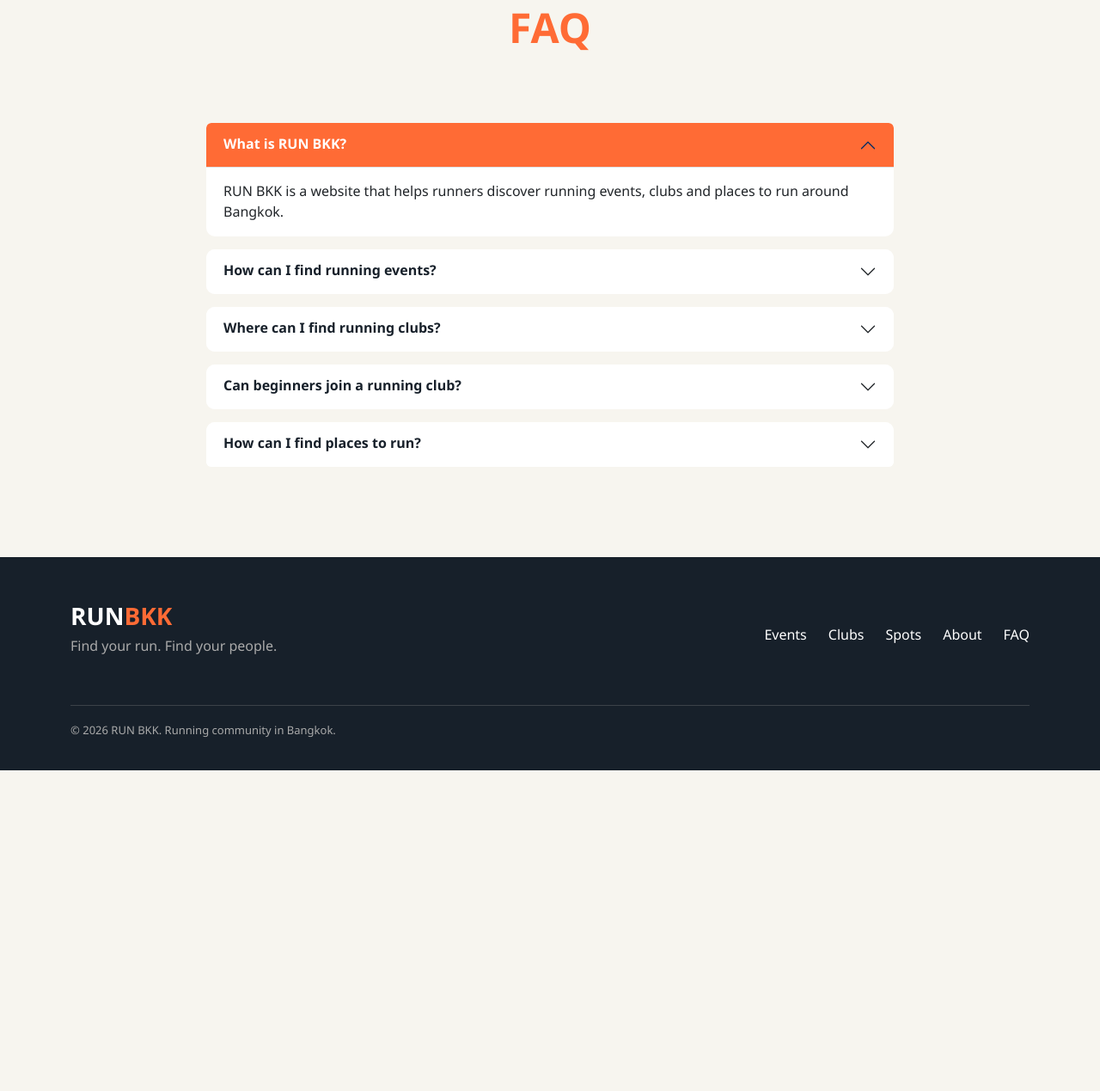
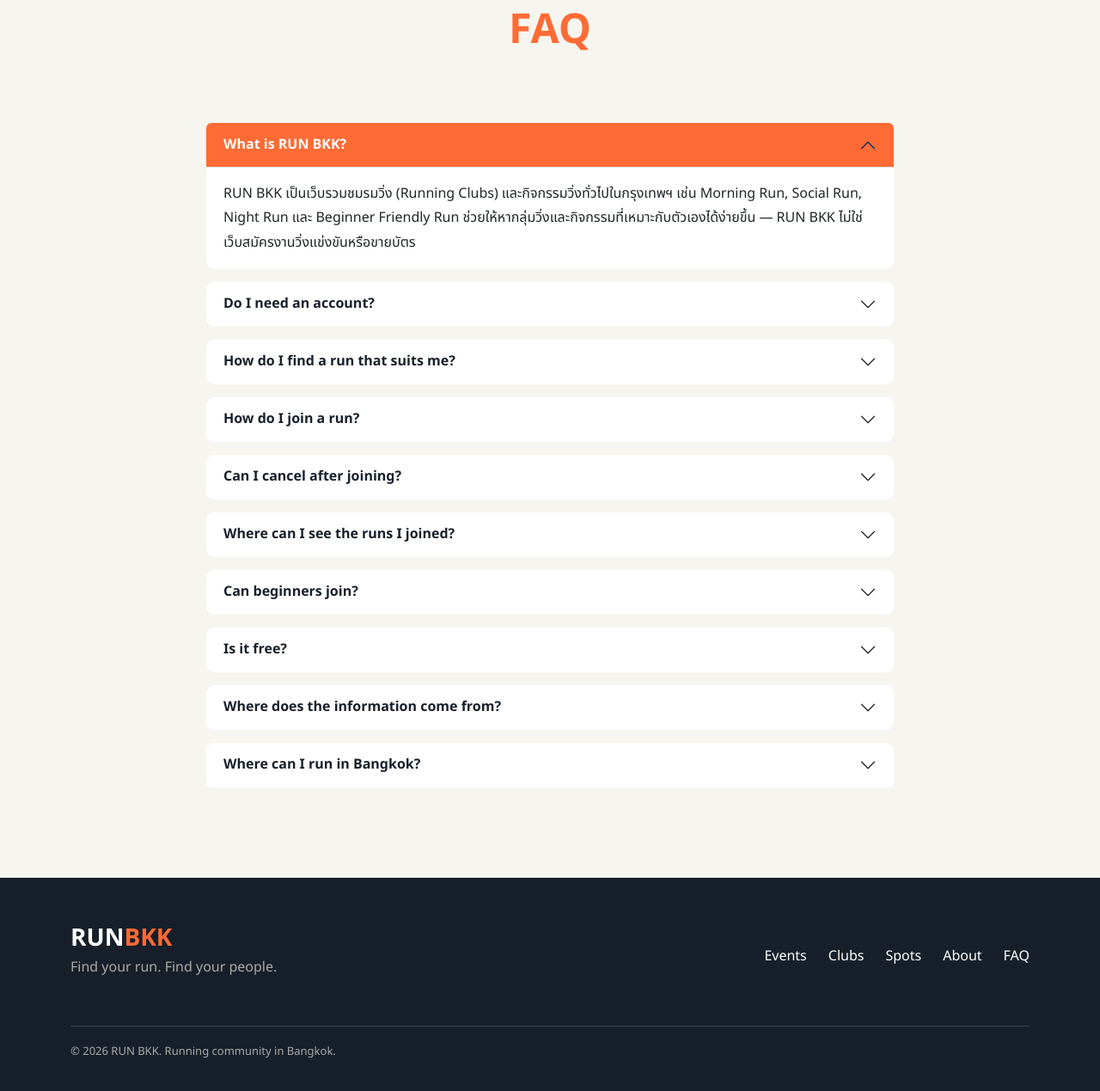
Before and after one commit to pakamonnoey/runclubver2, a Node server app: page /faq in a window 1280 px wide. Shown: the part 145-1414 px from the top of the page at 86% size. Before the commit the page ends 1041 px from the top, so only its background shows below. Run offline with Node 20, Linux system fonts and the light colour scheme.

Commit message:
Rewrite FAQ for current features (login, join/cancel, my runs, data source)
Co-Authored-By: Claude Opus 5.5 <noreply@anthropic.com>

```diff
--- a/public/style.css
+++ b/public/style.css
@@ -1345,3 +1345,14 @@ html {
     padding: 18px;
   }
 }
+
+/* FAQ: links and line height inside answers */
+
+.accordion-body {
+  line-height: 1.8;
+}
+
+.accordion-body a {
+  color: #ff6b35;
+  font-weight: bold;
+}
--- a/views/faq.ejs
+++ b/views/faq.ejs
@@ -1,4 +1,71 @@
 <%- include('partials/head', { title: 'FAQ | RUN BKK' }) %>
+
+<%
+  // คำถาม-คำตอบ: แก้/เพิ่มที่ array นี้ที่เดียว แล้วลูปด้านล่างสร้าง accordion ให้
+  // answer เป็นข้อความที่เราเขียนเอง (ไม่ใช่ข้อมูลจากผู้ใช้) จึงใส่ลิงก์ HTML ได้
+  // และแสดงแบบไม่ escape (แท็กขีดลบ) ด้านล่าง — ห้ามใช้วิธีนี้กับข้อมูลจากผู้ใช้/DB
+  const faqs = [
+    {
+      q: "What is RUN BKK?",
+      answer:
+        "RUN BKK เป็นเว็บรวมชมรมวิ่ง (Running Clubs) และกิจกรรมวิ่งทั่วไปในกรุงเทพฯ เช่น Morning Run, Social Run, Night Run และ Beginner Friendly Run " +
+        "ช่วยให้หากลุ่มวิ่งและกิจกรรมที่เหมาะกับตัวเองได้ง่ายขึ้น — RUN BKK ไม่ใช่เว็บสมัครงานวิ่งแข่งขันหรือขายบัตร",
+    },
+    {
+      q: "Do I need an account?",
+      answer:
+        "หน้า Home และ FAQ ดูได้เลย ส่วนหน้า Clubs, Events และการเข้าร่วมกิจกรรมต้อง " +
+        "<a href='/register'>สมัครสมาชิก</a> และ <a href='/login'>เข้าสู่ระบบ</a> ก่อน (สมัครฟรี ใช้แค่ชื่อ อีเมล และรหัสผ่าน)",
+    },
+    {
+      q: "How do I find a run that suits me?",
+      answer:
+        "ไปที่หน้า Events แล้วค้นหาจากชื่อกิจกรรมหรือชื่อคลับ ค้นหาตามสถานที่ " +
+        "กรองตามประเภท (Morning / Social / Night / Beginner Friendly) และระยะทาง หรือเรียงตามวันที่และระยะทางได้",
+    },
+    {
+      q: "How do I join a run?",
+      answer:
+        "เปิดหน้ารายละเอียดกิจกรรม แล้วดูปุ่มด้านขวา ซึ่งมี 2 แบบ<br />" +
+        "• <strong>Join Event</strong> — กดแล้วเข้าร่วมได้ทันที (ถ้ายังมีที่ว่าง)<br />" +
+        "• <strong>สมัครผ่านเว็บไซต์ภายนอก</strong> — ผู้จัดรับสมัครเอง เช่น Google Forms ให้กดลิงก์ไปสมัครที่เว็บนั้น",
+    },
+    {
+      q: "Can I cancel after joining?",
+      answer:
+        "ได้ ก่อนกิจกรรมเริ่ม — กด Cancel ที่หน้า My Runs หรือ \"ยกเลิกการเข้าร่วม\" ในหน้ารายละเอียดกิจกรรม " +
+        "ที่ว่างจะคืนให้คนอื่นสมัครต่อได้",
+    },
+    {
+      q: "Where can I see the runs I joined?",
+      answer:
+        "หน้า My Runs แสดงกิจกรรมที่กำลังจะมาถึงและกิจกรรมที่ผ่านมาแล้ว " +
+        "ถ้าผู้จัดยกเลิกกิจกรรม จะมีข้อความแจ้งว่ากิจกรรมถูกยกเลิกในหน้านี้",
+    },
+    {
+      q: "Can beginners join?",
+      answer:
+        "ได้ ลองกรองประเภท <strong>Beginner Friendly</strong> ในหน้า Events " +
+        "และดูระยะทางกับ Pace ในหน้ารายละเอียดกิจกรรมก่อนเข้าร่วม เพื่อเลือกกลุ่มที่เหมาะกับตัวเอง",
+    },
+    {
+      q: "Is it free?",
+      answer:
+        "การใช้งาน RUN BKK ไม่มีค่าใช้จ่าย และเว็บไม่มีระบบชำระเงิน " +
+        "ถ้ากิจกรรมใดมีค่าใช้จ่าย จะขึ้นอยู่กับคลับหรือผู้จัด กรุณาตรวจสอบจากรายละเอียดกิจกรรมหรือช่องทางของคลับโดยตรง",
+    },
+    {
+      q: "Where does the information come from?",
+      answer:
+        "ข้อมูลคลับและกิจกรรมรวบรวมจากช่องทางทางการของแต่ละคลับ เช่น Instagram และตรวจสอบก่อนเผยแพร่ " +
+        "แต่วัน เวลา หรือสถานที่อาจเปลี่ยนได้ แนะนำให้เช็กช่องทางของคลับอีกครั้งก่อนไปวิ่ง",
+    },
+    {
+      q: "Where can I run in Bangkok?",
+      answer: "ดูสวนและเส้นทางยอดนิยมได้ที่ส่วน <a href='/#spots'>Popular Running Spots</a> ในหน้า Home",
+    },
+  ];
+%>
 
     <!-- FAQ Hero -->
     <section class="faq-hero">
@@ -11,125 +78,31 @@
     <section class="faq-section">
       <div class="container">
         <div class="accordion" id="faqAccordion">
+          <% faqs.forEach(function (faq, i) { const first = i === 0; %>
           <div class="accordion-item">
             <h2 class="accordion-header">
               <button
-                class="accordion-button"
+                class="accordion-button <%= first ? '' : 'collapsed' %>"
                 type="button"
                 data-bs-toggle="collapse"
-                data-bs-target="#question1"
+                data-bs-target="#question<%= i + 1 %>"
+                aria-expanded="<%= first %>"
+                aria-controls="question<%= i + 1 %>"
               >
-                What is RUN BKK?
+                <%= faq.q %>
               </button>
             </h2>
 
+            <!-- ข้อแรกเปิดไว้ (show) / data-bs-parent: เปิดข้อหนึ่ง ข้ออื่นปิดอัตโนมัติ -->
             <div
-              id="question1"
-              class="accordion-collapse collapse show"
+              id="question<%= i + 1 %>"
+              class="accordion-collapse collapse <%= first ? 'show' : '' %>"
               data-bs-parent="#faqAccordion"
             >
-              <div class="accordion-body">
-                RUN BKK is a website that helps runners discover running events,
-                clubs and places to run around Bangkok.
-              </div>
+              <div class="accordion-body"><%- faq.answer %></div>
             </div>
           </div>
-
-          <div class="accordion-item">
-            <h2 class="accordion-header">
-              <button
-                class="accordion-button collapsed"
-                type="button"
-                data-bs-toggle="collapse"
-                data-bs-target="#question2"
-              >
-                How can I find running events?
-              </button>
-            </h2>
-
-            <div
-              id="question2"
-              class="accordion-collapse collapse"
-              data-bs-parent="#faqAccordion"
-            >
-              <div class="accordion-body">
-                You can visit the Events page to find upcoming running events in
-                Bangkok.
-              </div>
-            </div>
-          </div>
-
-          <div class="accordion-item">
-            <h2 class="accordion-header">
-              <button
-                class="accordion-button collapsed"
-                type="button"
-                data-bs-toggle="collapse"
-                data-bs-target="#question3"
-              >
-                Where can I find running clubs?
-              </button>
-            </h2>
-
-            <div
-              id="question3"
-              class="accordion-collapse collapse"
-              data-bs-parent="#faqAccordion"
-            >
-              <div class="accordion-body">
-                Visit the Clubs page to discover running communities and clubs
-                around Bangkok.
-              </div>
-            </div>
-          </div>
-
-          <div class="accordion-item">
-            <h2 class="accordion-header">
-              <button
-                class="accordion-button collapsed"
-                type="button"
-                data-bs-toggle="collapse"
-                data-bs-target="#question4"
-              >
-                Can beginners join a running club?
-              </button>
-            </h2>
-
-            <div
-              id="question4"
-              class="accordion-collapse collapse"
-              data-bs-parent="#faqAccordion"
-            >
-              <div class="accordion-body">
-                Yes. Many running clubs welcome runners of different experience
-                levels, including beginners.
-              </div>
-            </div>
-          </div>
-
-          <div class="accordion-item">
-            <h2 class="accordion-header">
-              <button
-                class="accordion-button collapsed"
-                type="button"
-                data-bs-toggle="collapse"
-                data-bs-target="#question5"
-              >
-                How can I find places to run?
-              </button>
-            </h2>
-
-            <div
-              id="question5"
-              class="accordion-collapse collapse"
-              data-bs-parent="#faqAccordion"
-            >
-              <div class="accordion-body">
-                Check the Spots section on the Home page to discover popular
-                running areas in Bangkok.
-              </div>
-            </div>
-          </div>
+          <% }); %>
         </div>
       </div>
     </section>
```
